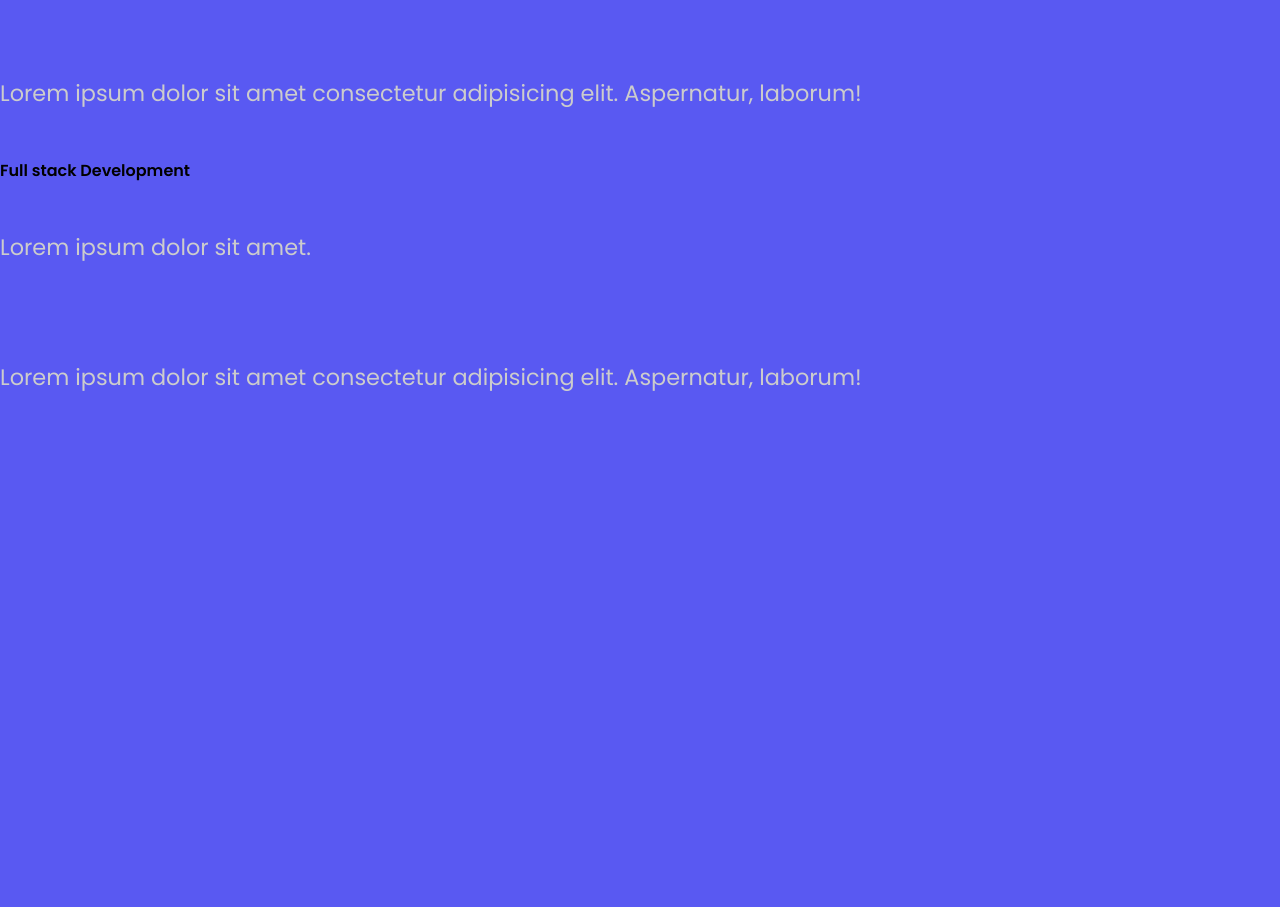
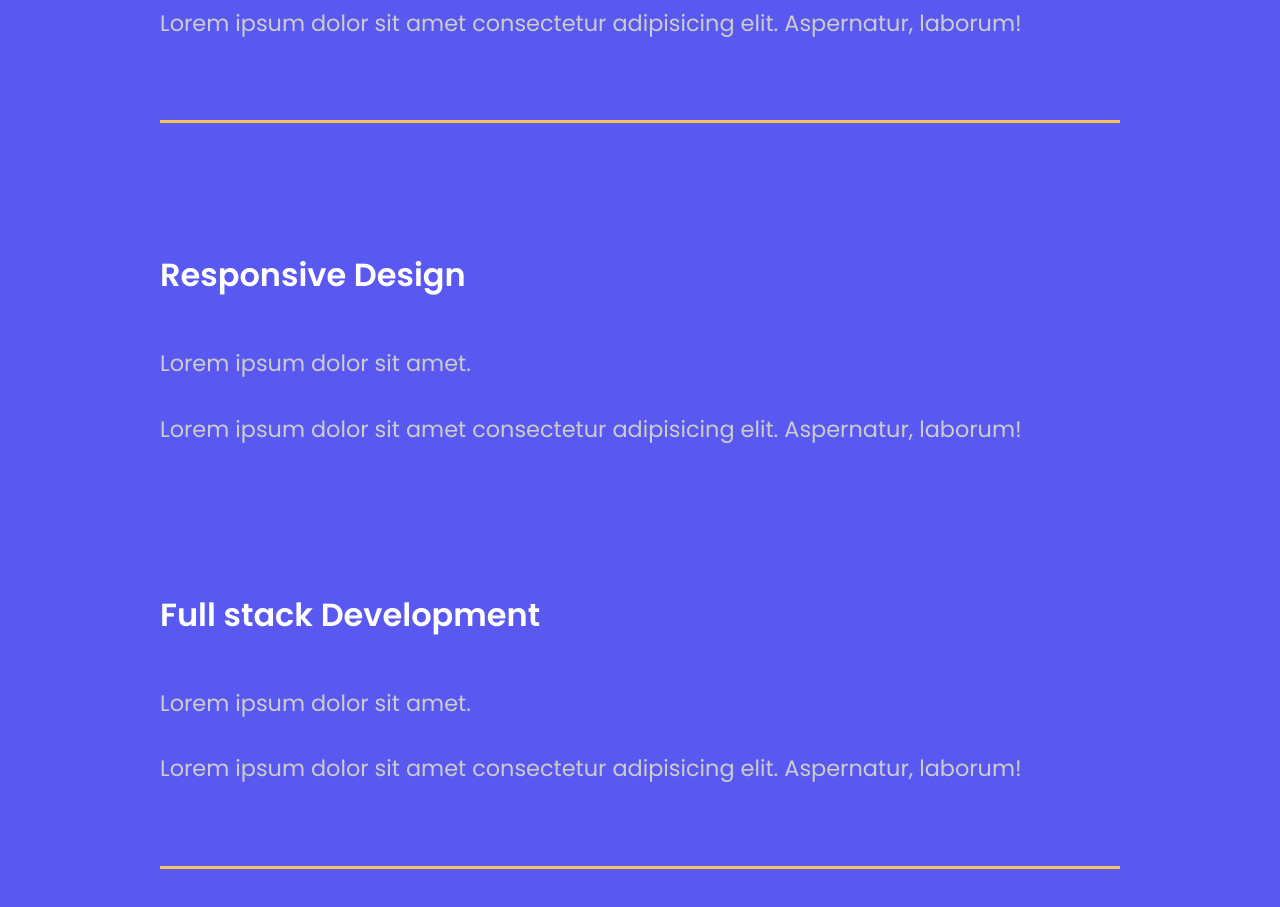
Before and after one commit to cartman1978/myportfolio, a React (Create React App) app: page / in a window 1280 px wide. Shown: the part 2180-3087 px from the top of the page. Before the commit the page ends 2623 px from the top, so only its background shows below. Built offline with nearby package versions, Linux system fonts and the light colour scheme.

Commit message:
styled MySkills component

```diff
--- a/src/components/GlobalStyle.js
+++ b/src/components/GlobalStyle.js
@@ -39,7 +39,7 @@
         }
         h4 {
             font-weight: bold;
-
+            font-size: 2rem;
         }
 
         a {
--- a/src/components/MySkills.js
+++ b/src/components/MySkills.js
@@ -1,8 +1,10 @@
-import React from 'react'
+import React from 'react';
+import styled from "styled-components";
+import { About } from "../styles";
 
 const MySkills = () => {
     return (
-        <div className="services">
+        <Service>
             <h2>See what <span>I can do</span></h2>
             <div className="question">
                 <h4>Who I Am?</h4>
@@ -12,6 +14,7 @@
                         Lorem ipsum dolor sit amet consectetur adipisicing elit. Aspernatur, laborum!
                 </p>
                 </div>
+                <div className="service-line"></div>
             </div>
             <div className="question">
                 <h4>Responsive Design</h4>
@@ -30,10 +33,41 @@
                         Lorem ipsum dolor sit amet consectetur adipisicing elit. Aspernatur, laborum!
                 </p>
                 </div>
+                <div className="service-line"></div>
             </div>
 
-        </div>
+        </Service>
     )
-}
+};
+
+const Service = styled(About)`
+    display: block;
+    span {
+        display: block;
+    }
+
+    h2 {
+        padding-bottom: 2rem;
+        font-weight: lighter;
+    }
+
+    .service-line {
+      background: #f7c456;
+      height: 0.2rem;
+      margin: 2rem 0rem;
+      width: 100%;
+    }
+    .question {
+        padding: 3rem 0rem;
+        cursor: pointer;
+    }
+
+    .answer {
+        padding: 2rem 0rem;
+        p {
+            padding: 1rem 0rem;
+        }
+    }
+`;
 
 export default MySkills
```
